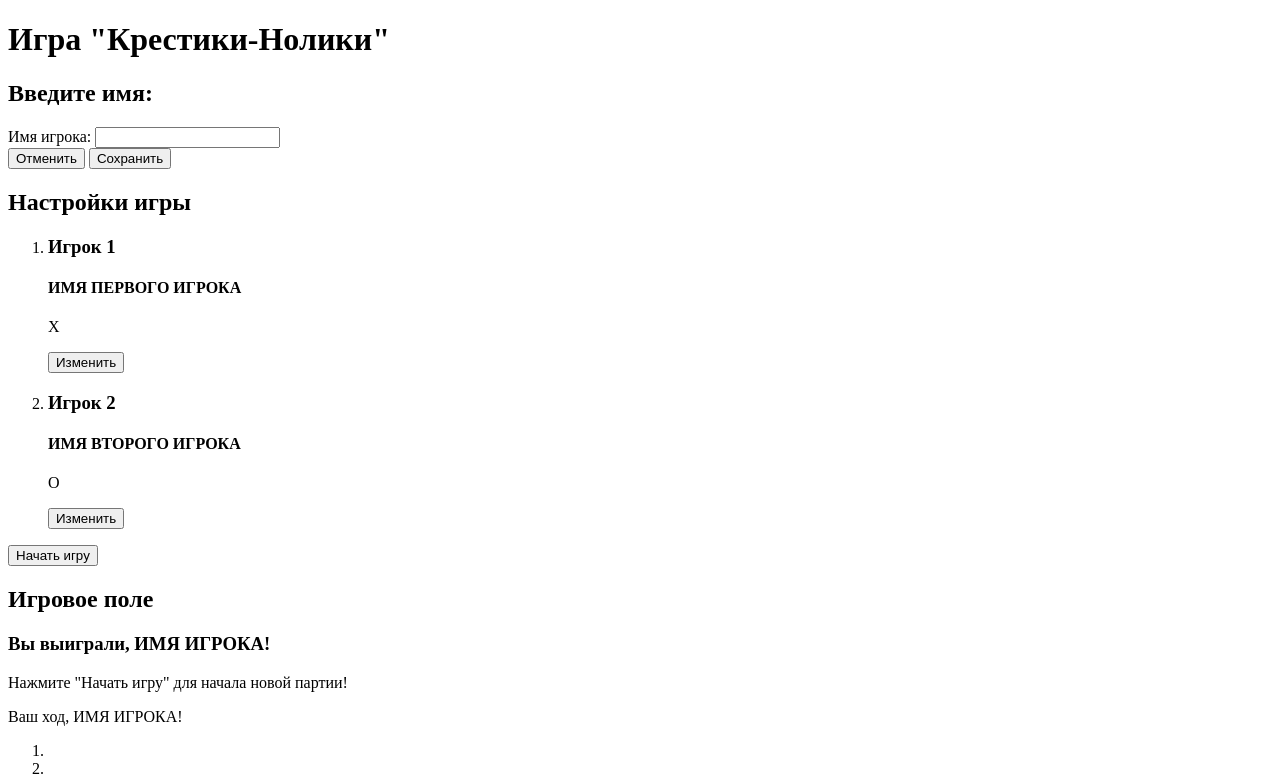
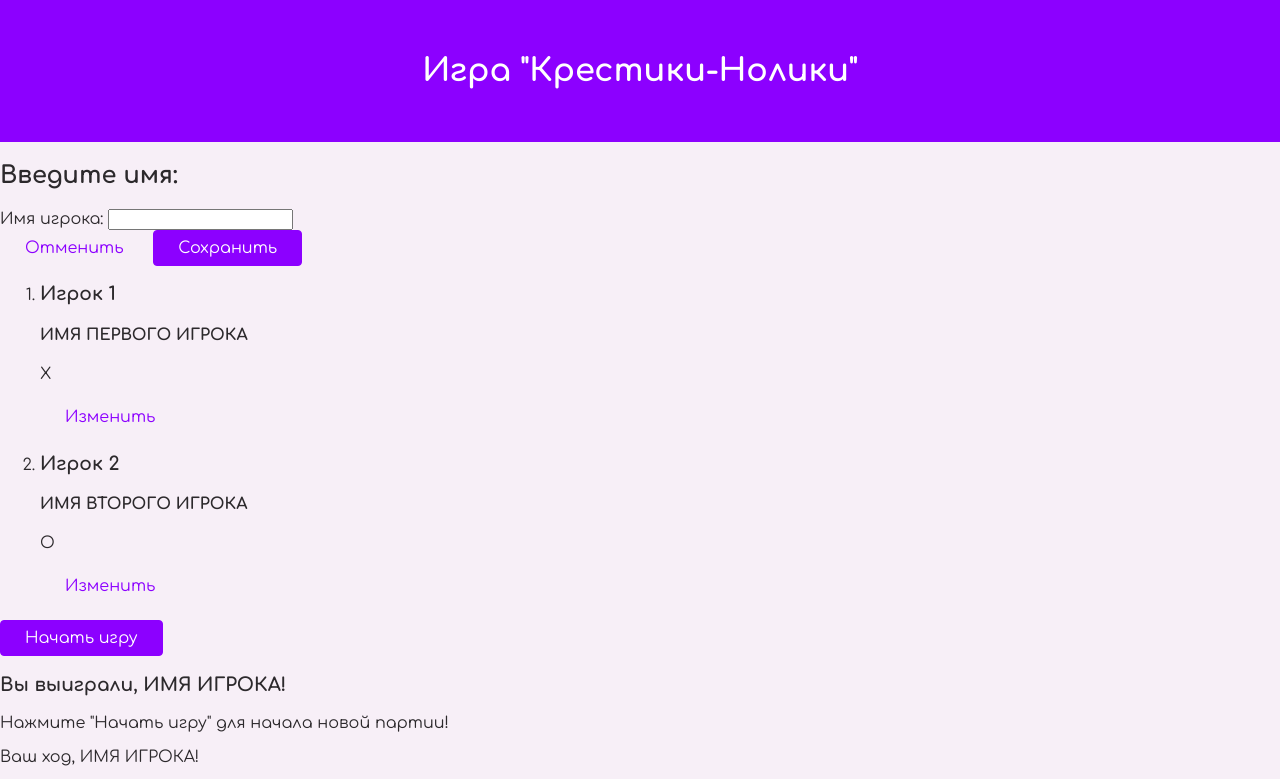
Before and after one commit to npxrus/tictactoe, a plain HTML site: page index.html in a window 1280 px wide. Shown: the top 779 px of the page. Drawn offline with Linux system fonts and the light colour scheme.

Commit message:
feat: add basic styles

```diff
--- a/index.html
+++ b/index.html
@@ -5,9 +5,16 @@
     <meta http-equiv="X-UA-Compatible" content="IE=edge" />
     <meta name="viewport" content="width=device-width, initial-scale=1.0" />
     <title>Крестики-Нолики</title>
+    <link rel="preconnect" href="https://fonts.googleapis.com" />
+    <link rel="preconnect" href="https://fonts.gstatic.com" crossorigin />
+    <link
+      href="https://fonts.googleapis.com/css2?family=Comfortaa:wght@400;700&display=swap"
+      rel="stylesheet"
+    />
+    <link rel="stylesheet" href="./styles/styles.css" />
   </head>
   <body>
-    <header>
+    <header class="page-header">
       <h1>Игра "Крестики-Нолики"</h1>
     </header>
 
@@ -21,8 +28,8 @@
           </div>
 
           <div>
-            <button type="reset">Отменить</button>
-            <button type="submit">Сохранить</button>
+            <button class="btn btn-alt" type="reset">Отменить</button>
+            <button class="btn" type="submit">Сохранить</button>
           </div>
         </form>
       </aside>
@@ -35,7 +42,7 @@
               <h3>Игрок 1</h3>
               <h4>ИМЯ ПЕРВОГО ИГРОКА</h4>
               <p>X</p>
-              <button type="button">Изменить</button>
+              <button class="btn btn-alt" type="button">Изменить</button>
             </section>
           </li>
           <li>
@@ -43,11 +50,11 @@
               <h3>Игрок 2</h3>
               <h4>ИМЯ ВТОРОГО ИГРОКА</h4>
               <p>O</p>
-              <button type="button">Изменить</button>
+              <button class="btn btn-alt" type="button">Изменить</button>
             </section>
           </li>
         </ol>
-        <button>Начать игру</button>
+        <button class="btn" type="button">Начать игру</button>
       </section>
 
       <section class="game-active">
--- /dev/null
+++ b/styles/styles.css
@@ -0,0 +1,51 @@
+body {
+  margin: 0;
+  font-family: 'Comfortaa', sans-serif;
+  color: rgb(44, 41, 44);
+  background-color: rgb(247, 239, 247);
+}
+
+.visually-hidden {
+  position: absolute;
+  width: 1px;
+  height: 1px;
+  margin: -1px;
+  border: 0;
+  padding: 0;
+  white-space: nowrap;
+  clip-path: inset(100%);
+  clip: rect(0 0 0 0);
+  overflow: hidden;
+}
+
+.page-header {
+  background-color: rgb(140, 0, 255);
+  color: #ffffff;
+  padding: 2rem 5%;
+  text-align: center;
+}
+
+.btn {
+  font: inherit;
+  padding: 0.5rem 1.5rem;
+  background-color: rgb(140, 0, 255);
+  border: 1px solid rgb(140, 0, 255);
+  border-radius: 4px;
+  color: #ffffff;
+  cursor: pointer;
+}
+
+.btn:hover {
+  background-color: rgb(79, 10, 190);
+  border-color: rgb(79, 10, 190);
+}
+
+.btn-alt {
+  background-color: transparent;
+  border-color: transparent;
+  color: rgb(140, 0, 255);
+}
+
+.btn-alt:hover {
+  background-color: rgb(245, 232, 255);
+}
```
